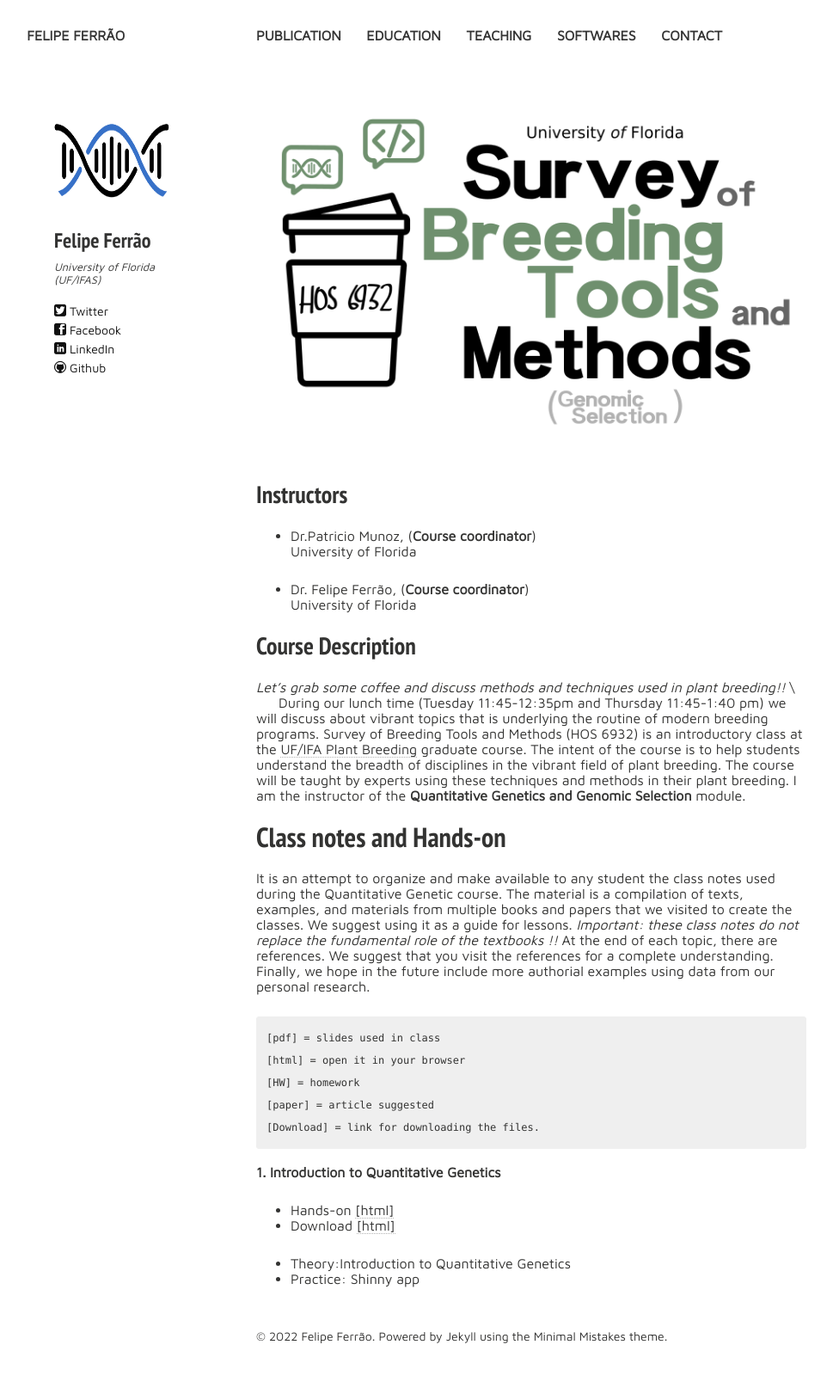
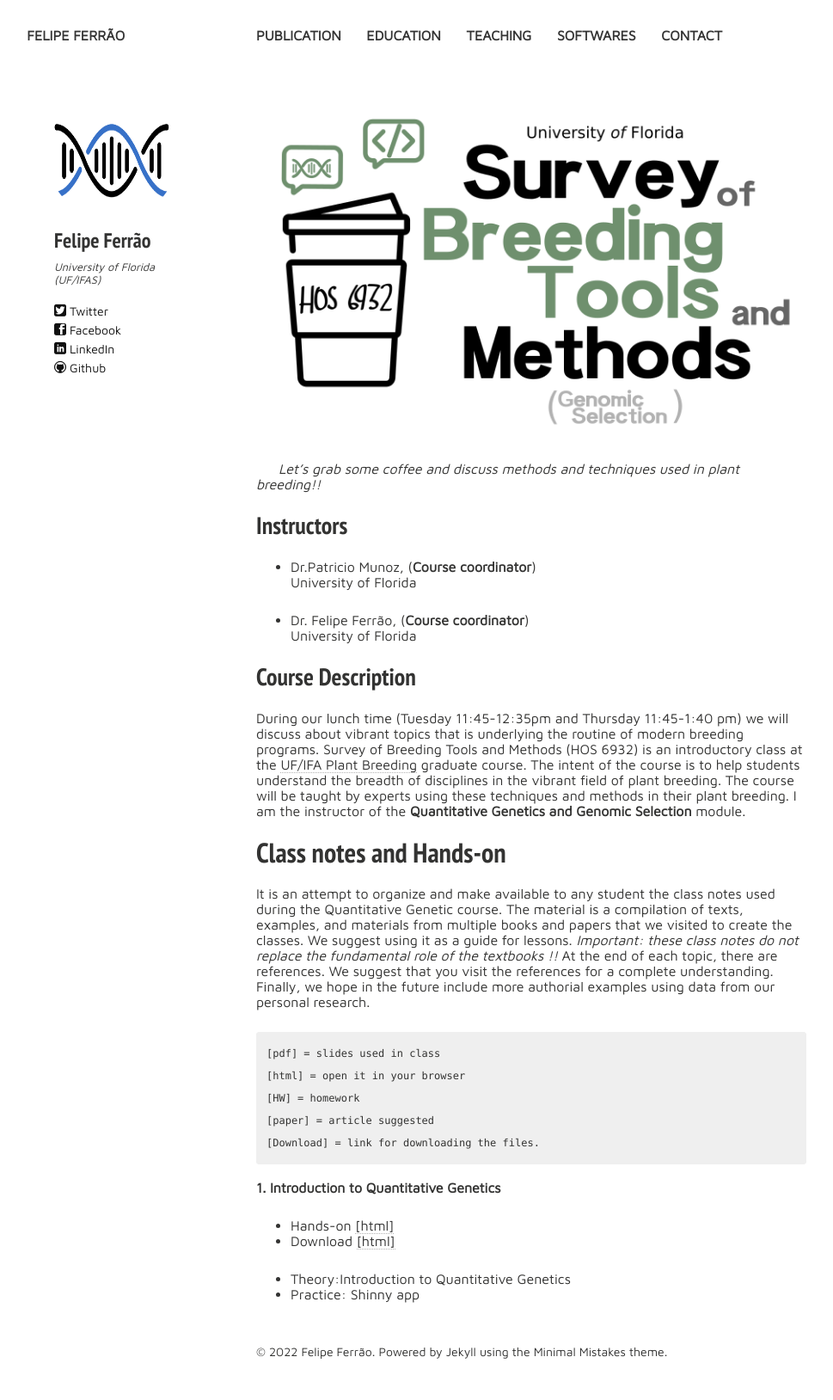
Before and after one commit to lfelipe-ferrao/lfelipe-ferrao.github.io, a Jekyll site: the page built from class/survey/index.md, in a window 1280 px wide. Shown: the whole page at 86% size, without its empty margins (22-991 px from the left). Built offline with Jekyll 4.4.1, drawn with Linux system fonts in a browser that asks for light colours; nearby versions of some CDN libraries; our own code applies the rules of GitHub Pages for plain Markdown files; part of the change alters nothing that is shown.

```diff
--- a/class/survey/index.md
+++ b/class/survey/index.md
@@ -1,6 +1,8 @@
 <p align="center">
   <img  src="./tmp.png" />
 </p>
+
+*Let's grab some coffee and discuss methods and techniques used in plant breeding!!*
 
 ## Instructors
 
@@ -12,7 +14,7 @@ University of Florida
 
 ## Course Description
 
-*Let's grab some coffee and discuss methods and techniques used in plant breeding!!* \
+
 
 During our lunch time (Tuesday 11:45-12:35pm and Thursday 11:45-1:40 pm) we will discuss about vibrant topics that is underlying the routine of modern breeding programs. Survey of Breeding Tools and Methods (HOS 6932) is an introductory class at the [UF/IFA Plant Breeding](https://programs.ifas.ufl.edu/plant-breeding/graduate-program/) graduate course. The intent of the course is to help students understand the breadth of disciplines in the vibrant field of plant breeding. The course will be taught by experts using these techniques and methods in their plant breeding. I am the instructor of the **Quantitative Genetics and Genomic Selection** module.
 
```
